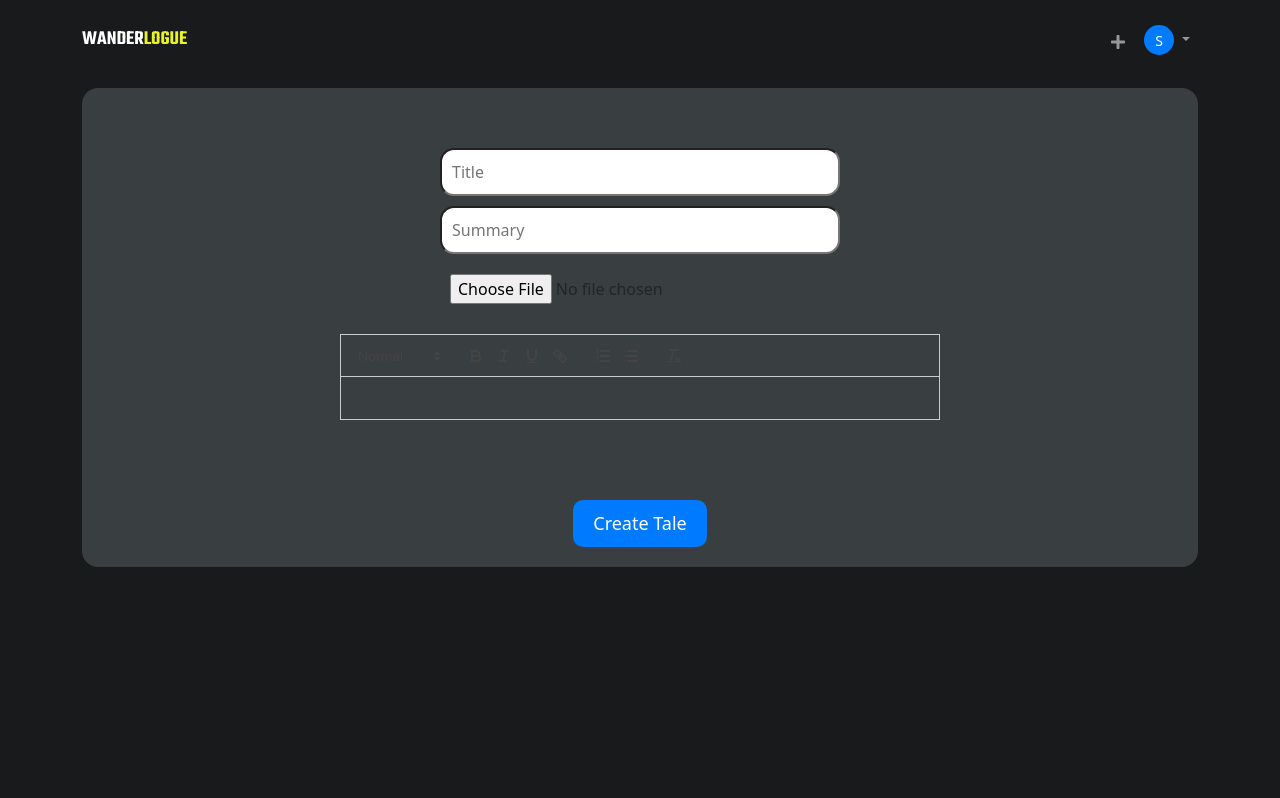
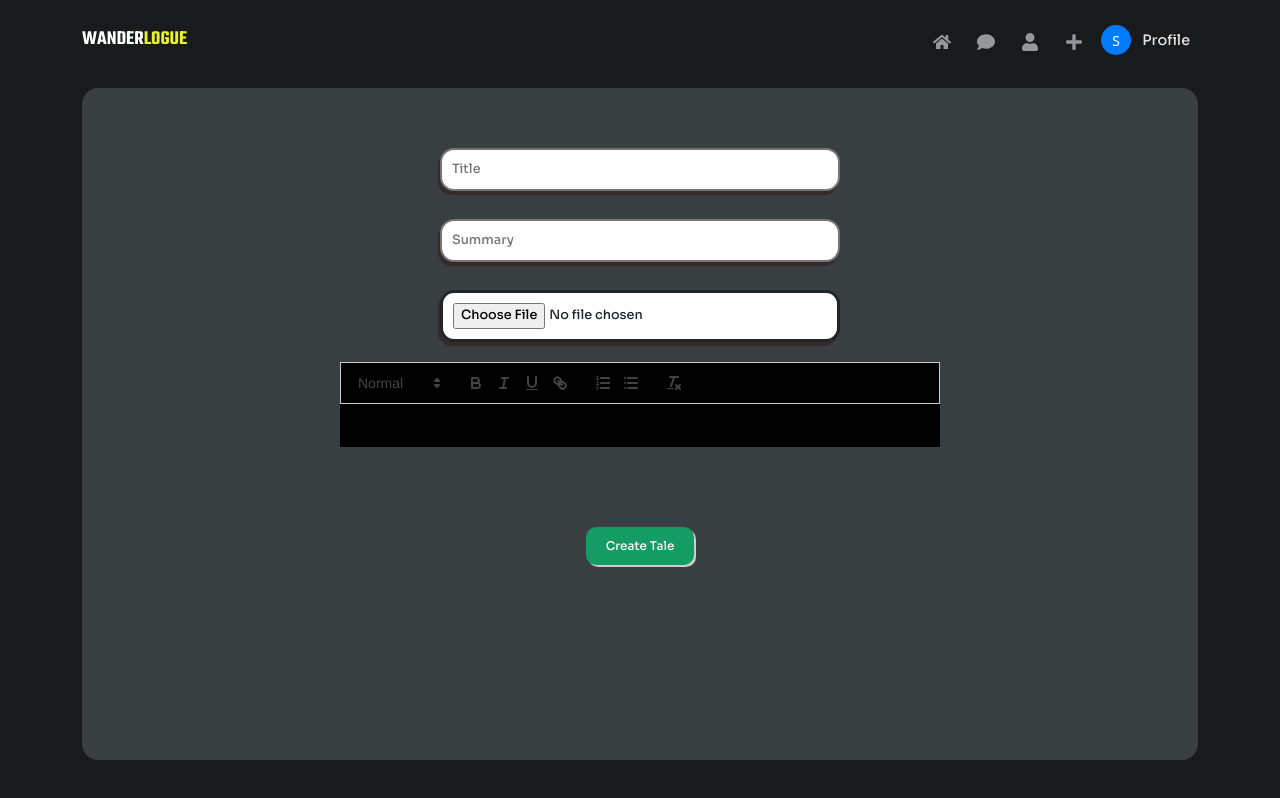
Before and after one commit to ansarworkingspace/Wander-Logue-MERN-STACK-Web-App, a React (Vite) app in the folder frontend/: page /create in a window 1280 px wide. Built offline with nearby package versions, Linux system fonts and the light colour scheme; no server answers; sample sign-in values are in the browser's storage; a web font is replaced by a local one.

Commit message:
edit profile and blog creation ui is completed

```diff
--- a/frontend/src/Components/Header.jsx
+++ b/frontend/src/Components/Header.jsx
@@ -4,7 +4,8 @@ import React from 'react';
 import { useEffect } from 'react';
 import { Navbar, Nav, Container, NavDropdown, Image } from 'react-bootstrap';
 import { LinkContainer } from 'react-router-bootstrap';
-import { FaPlus, FaGoogle } from 'react-icons/fa';
+import { Link } from 'react-router-dom';
+import { FaPlus, FaGoogle,FaHome ,FaComment, FaUser } from 'react-icons/fa';
 import { useSelector, useDispatch } from 'react-redux';
 import { useNavigate } from 'react-router-dom';
 import { useLogoutMutation } from '../slices/UserApiSlice';
@@ -19,26 +20,15 @@ const Header = () => {
   const [logoutApiCall] = useLogoutMutation();
   const [cookies] = useCookies(['jwt']);
 
-  const logoutHandler = async () => {
-    try {
-      await logoutApiCall().unwrap();
-      dispatch(logout());
-      navigate('/login');
-    } catch (err) {
-      console.error(err);
-    }
-  };
 
+  // useEffect(() => {
+  //   const jwtToken = cookies.jwt; // Retrieve the JWT token from cookies
 
-
-  useEffect(() => {
-    const jwtToken = cookies.jwt; // Retrieve the JWT token from cookies
-
-    // If JWT token is missing, perform a logout
-    if (!jwtToken ) {
-      logoutHandler();
-    }
-  }, [cookies.jwt]);
+  //   // If JWT token is missing, perform a logout
+  //   if (!jwtToken ) {
+  //     logoutHandler();
+  //   }
+  // }, [cookies.jwt]);
 
   return (
     <header>
@@ -54,7 +44,41 @@ const Header = () => {
                 <>
                   <div className="dp-container">
                   <Nav className='ms-auto'>
+
+
+
+                  {userInfo && (
+
+        <div className="home-icon" onClick={() => navigate('/')}>
+          <Nav.Link>
+            <FaHome />
+          </Nav.Link>
+        </div>
+      )}
+
+
+
+{userInfo && (
+      <div className="home-icon" onClick={() => navigate('/chat')}>
+        <Nav.Link>
+          <FaComment />
+        </Nav.Link>
+      </div>
+    )}
+
+    {userInfo && (
+      <div className="home-icon" onClick={() => navigate('/profile')}>
+        <Nav.Link>
+          <FaUser />
+        </Nav.Link>
+      </div>
+    )}
+
+
+
+
       {userInfo && (
+
         <div className="plus-icon" onClick={() => navigate('/create')}>
           <Nav.Link>
             <FaPlus />
@@ -68,12 +92,13 @@ const Header = () => {
                       <div className="dp-initials">{userInfo.name ? userInfo.name.charAt(0).toUpperCase() : ''}</div>
                     )}
                   </div>
-                  <NavDropdown className='dropHome'  title="" id='username'>
-                    <LinkContainer to='/profile'>
-                      <NavDropdown.Item >Profile</NavDropdown.Item>
-                    </LinkContainer>
-                    <NavDropdown.Item onClick={logoutHandler}>Logout</NavDropdown.Item>
-                  </NavDropdown>
+                  <LinkContainer style={{ fontFamily: "Sora", fontSize: "0.9rem",marginLeft:"0.2rem",marginTop:"0.2rem",color:"#e6e1e1" }} to='/profile'>
+  <Nav.Link>
+    Profile
+  </Nav.Link>
+</LinkContainer>
+
+
                 </>
               ) : (
                 <>
--- a/frontend/src/Screen/Create.jsx
+++ b/frontend/src/Screen/Create.jsx
@@ -207,7 +207,11 @@ const CreateBlog = () => {
         value={content}
         onChange={handleContentChange}
         className="blog-quill-editor"
+
       />
+
+
+
       <button
         onClick={handlePostClick}
         className="blog-post-button"
--- a/frontend/src/Screen/ProfileScreen.jsx
+++ b/frontend/src/Screen/ProfileScreen.jsx
@@ -1,12 +1,11 @@
 import { useState, useEffect } from 'react';
-import { useSelector } from 'react-redux';
+import { useSelector,useDispatch } from 'react-redux';
 import axios from 'axios';
-import { useUpdateUserMutation } from '../slices/UserApiSlice';
-import { setCredentials } from '../slices/AuthSlice';
+import { useLogoutMutation } from '../slices/UserApiSlice';
 import { FontAwesomeIcon } from '@fortawesome/react-fontawesome';
 import { faPen, faSave, faHeart, faComment } from '@fortawesome/free-solid-svg-icons';
 import { FaEye, FaTrash, FaEdit } from 'react-icons/fa';
-import Cookies from 'js-cookie';
+import { logout } from '../slices/AuthSlice';
 import { useNavigate } from 'react-router-dom';
 import '../css/profileScree.css'; // Import the CSS file
 import { Link } from 'react-router-dom';
@@ -20,6 +19,22 @@ const ProfileScreen = () => {
   const [blogs, setBlogs] = useState([]);
   const { userInfo } = useSelector((state) => state.auth);
   const navigate = useNavigate(); // Initialize useHistory
+  const dispatch = useDispatch();
+  const [logoutApiCall] = useLogoutMutation();
+
+
+  const logoutHandler = async () => {
+    try {
+      await logoutApiCall().unwrap();
+      dispatch(logout());
+      navigate('/login');
+    } catch (err) {
+      console.error(err);
+    }
+  };
+
+
+
   useEffect(() => {
     setName(userInfo.name);
     setEmail(userInfo.email);
@@ -94,7 +109,10 @@ const [loading, setLoading] = useState(true);
 
 
   return (
-    <div className="profile-container">
+    <div className="profile-container" >
+       <Link onClick={logoutHandler}>
+        <button className="logout-button">Logout</button>
+      </Link>
       <Link to="/editprofile">
         <button className="profile-edit-button">Edit Profile</button>
       </Link>
--- a/frontend/src/css/blogCreate.css
+++ b/frontend/src/css/blogCreate.css
@@ -1,4 +1,3 @@
-/* blogCreate.css */
 
 /* Larger screens */
 .blog-form-container {
@@ -6,42 +5,82 @@
     flex-direction: column;
     align-items: center;
     padding: 20px;
+    min-height: 84vh;
+
   }
 
   .blog-input-container {
     display: flex;
     flex-direction: column;
-    gap: 10px;
+    gap: 28px;
     width: 100%;
     max-width: 400px;
+    font-family: "Sora";
+    font-size: 0.7rem;
   }
+
+
+
 
   .blog-input-field {
     width: 100%;
     padding: 10px;
-    font-size: 16px;
+    font-size: 0.8rem;
     border-radius: 14px;
+    border-style: solid;
+    box-shadow: -2px 4px 0px 0 #352a2a;
+    background-color: white;
   }
-
+ /* *-----------------------------------------------------------------------------/ */
   .blog-quill-editor {
     width: 100%;
     max-width: 600px;
     margin-top: 20px;
+    background-color: black;
+    color: white;
+
+
   }
 
+  .blog-quill-editor .ql-container {
+    border: none;
+    border-radius: 10px;
+
+  }
+
+  .blog-quill-editor .ql-editor {
+    border: none;
+    border-radius: 10px;
+    background-color: black;
+    color: white;
+  }
+
+
+/* *-----------------------------------------------------------------------------/ */
   .blog-post-button {
     padding: 10px 20px;
-    font-size: 18px;
-    background-color: #007bff;
+    font-size: 12px;
+    background-color: #149c64;
     color: #fff;
-    border: none;
+    box-shadow: 2px 2px 0 0 #ccc;
     cursor: pointer;
     margin-top: 20px;
+    border-radius: 4px;
+    font-family: Sora;
+    border: none;
   }
 
   .blog-post-button:hover {
     background-color: #0056b3;
   }
+
+
+
+
+
+
+
+
 
   /* Smaller screens */
   @media screen and (max-width: 768px) {
--- a/frontend/src/css/editprofile.css
+++ b/frontend/src/css/editprofile.css
@@ -4,24 +4,33 @@
 
   .edit-profile-form label {
     margin-bottom: 8px;
+    color: rgb(145, 142, 142);
+    font-family: "Sora";
+    font-size: 0.8rem;
   }
 
   .edit-profile-form input {
     width: 100%;
     padding: 8px;
     margin-bottom: 16px;
-    border: 1px solid #ccc;
-    border-radius: 4px;
+    border-radius: 14px;
+    border-style: solid;
+    box-shadow: -2px 4px 0px 0 #352a2a;
+    background-color: white;
+    font-family: "Sora";
+    font-size: 0.7rem;
   }
 
   .edit-profile-button {
-    background-color: #007bff;
-    color: #ffffff;
+    background-color: #149c64;
+    color: #fff;
+    box-shadow: 2px 2px 0 0 #ccc;
     border: none;
     border-radius: 4px;
     padding: 8px 16px;
     font-size: 14px;
     cursor: pointer;
+    margin-top:1rem ;
   }
 
   .edit-profile-button:hover {
@@ -33,7 +42,7 @@
     flex-direction: column;
     align-items: center;
     padding: 20px; /* Adjust the padding as needed for space between left and right */
-    background-color: white; /* Set the background color to white */
+    background-color: rgb(57, 62, 64);
     min-height: 100vh;/* Fill the entire screen height */
     position: relative; /* Add this to make positioning relative for absolute elements */
     border-radius: 1rem;
--- a/frontend/src/css/header.css
+++ b/frontend/src/css/header.css
@@ -41,9 +41,13 @@
 
   .plus-icon {
     margin-right: 10px; /* Adjust the gap size as needed */
+    font-size: 18px
   }
 
-
+  .home-icon {
+    margin-right: 10px; /* Adjust the gap size as needed */
+    font-size: 18px
+  }
   .dropHome{
     font-family: Sora;
 
--- a/frontend/src/css/profileScree.css
+++ b/frontend/src/css/profileScree.css
@@ -8,6 +8,26 @@
     position: relative; /* Add this to make positioning relative for absolute elements */
     border-radius: 1rem;
   }
+
+
+  .logout-button {
+    position: absolute;
+    width: 5.3rem;
+    top: 27px;
+    left: 2rem;
+    background-color: #757575;
+    color: #ffffff;
+    padding: 8px 12px;
+    font-family: Sora;
+    border-radius: 4px;
+    font-size: 14px;
+    cursor: pointer;
+    border-radius: 6px;
+    box-shadow: 2px 2px 0 0 #ccc;
+    font-size: 12px;
+    border: none;
+  }
+
   /* Adjust the image size within the round container */
 .profile-image {
   width: 100%;
@@ -18,10 +38,10 @@
     position: absolute;
     top: 27px;
     right: 28px;
-    background-color: #149c64;
+    background-color: #757575;
     color: #ffffff;
     padding: 8px 12px;
-
+   font-family: Sora;
     border-radius: 4px;
     font-size: 14px;
     cursor: pointer;
@@ -97,6 +117,7 @@
     box-shadow: 2px 2px 0 0 #ccc;
     font-size: 12px;
     border: none;
+    font-family: Sora;
   }
 
   .follofollowingbtn:hover {
@@ -121,6 +142,7 @@
     background-color: rgb(57, 62, 64);
     width: 73%;
     height: 5rem;
+    font-family: Sora;
     border-radius: 6px;
     border-style: ridge;
     display: flex;
```
Also changed, not shown: frontend/src/Screen/viewBlog.jsx (added).
